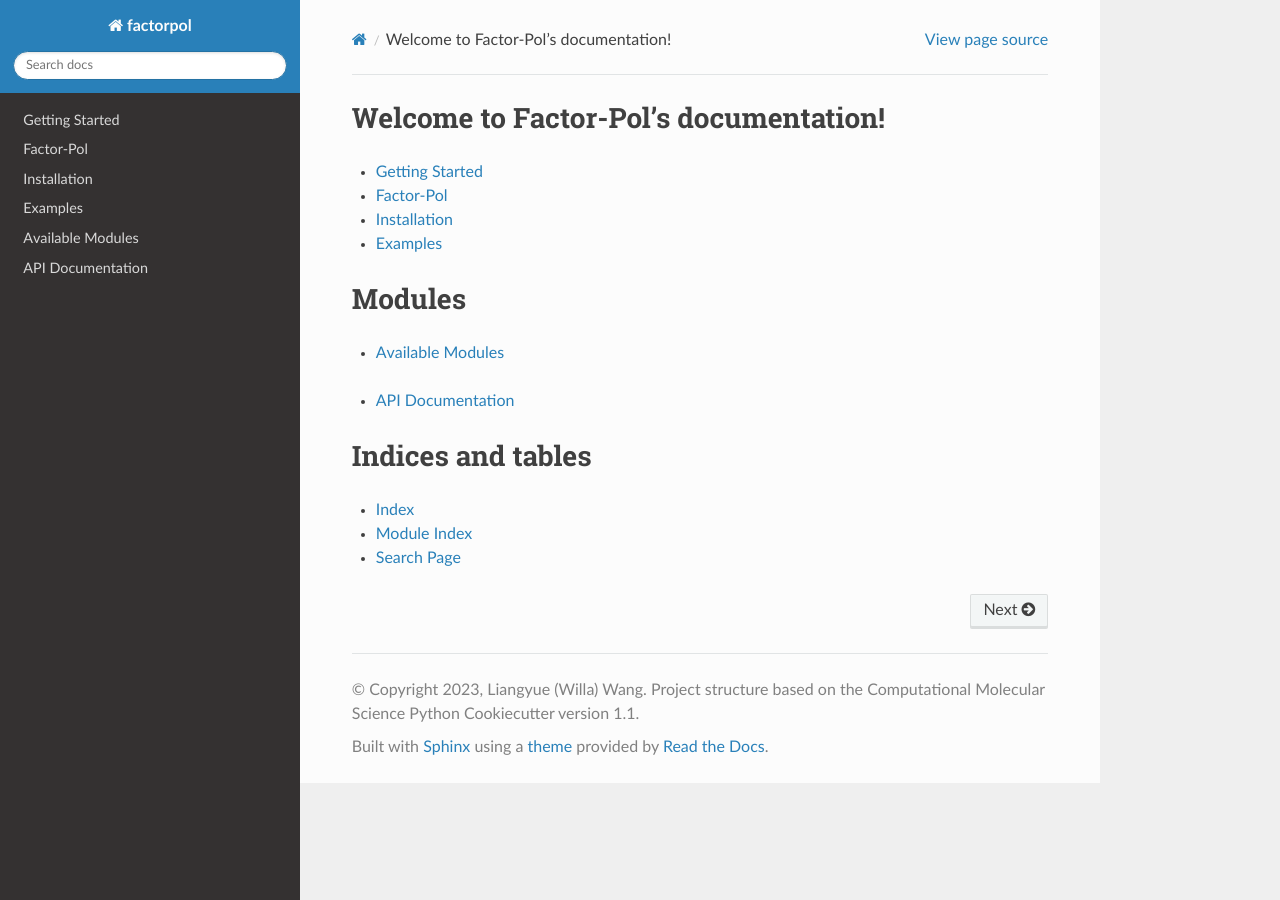
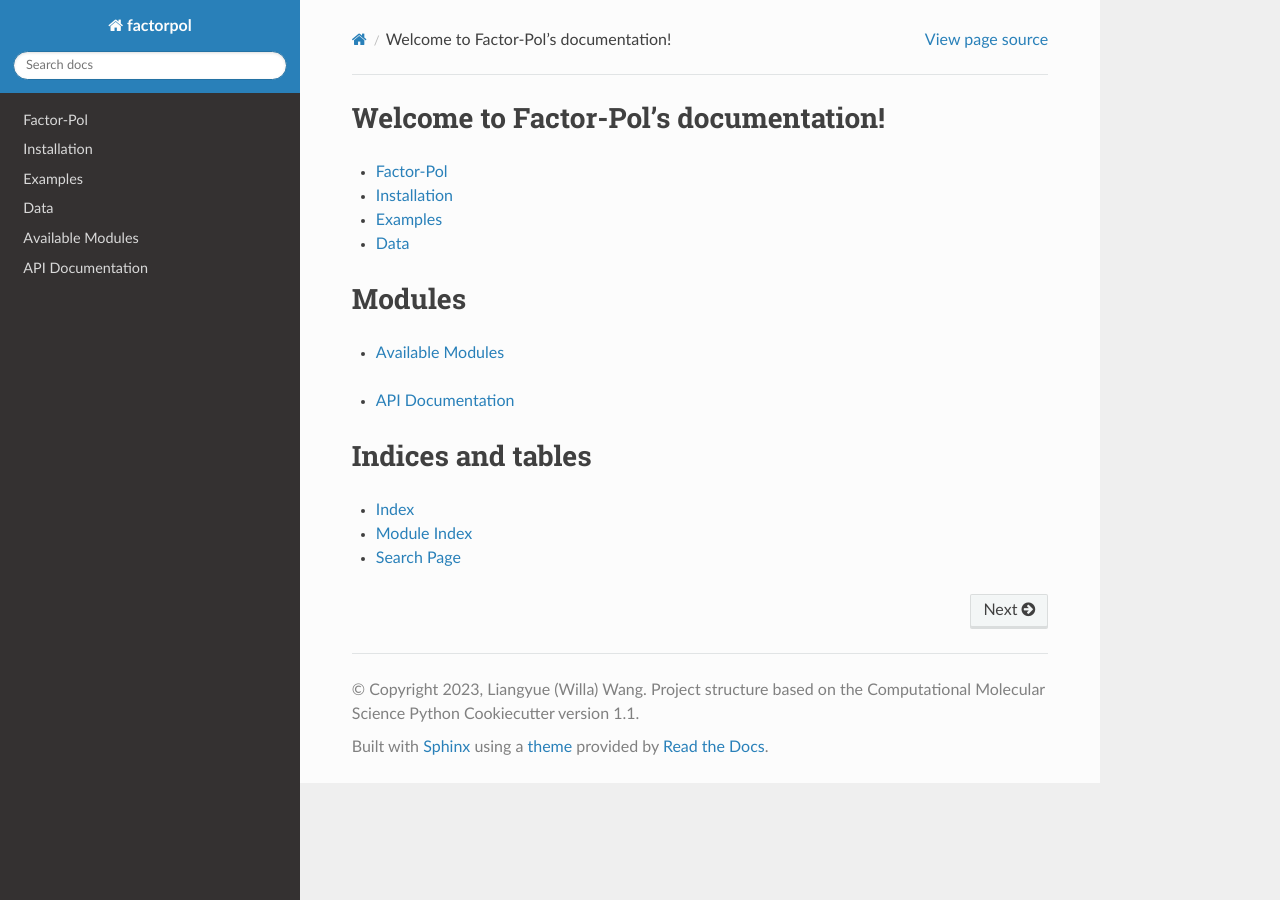
Before and after one commit to wwilla7/factorpol, a Sphinx documentation site: the page built from docs/index.rst, in a window 1280 px wide. Built offline with Sphinx 7.4.7 and the Read the Docs theme 2.0.0, drawn with Linux system fonts in a browser that asks for light colours; the version number could not be read and is left out.

Commit message:
documentation

```diff
--- /dev/null
+++ b/docs/data.rst
@@ -0,0 +1,5 @@
+.. include:: ../factorpol/data/README.rst
+
+
+.. note::
+    If hyperlinks above do not work, please navigate to `data <https://github.com/wwilla7/factorpol/tree/main/factorpol/data>`_.
--- a/docs/getting_started.rst
+++ b/docs/getting_started.rst
@@ -1,6 +1,3 @@
-Getting Started
-===============
-
 
 .. include:: ../README.rst
 
--- a/docs/index.rst
+++ b/docs/index.rst
@@ -12,6 +12,7 @@ Welcome to Factor-Pol's documentation!
    getting_started
    installation
    examples
+   data
 
 Modules
 ======================
```
Also changed, not shown: factorpol/data/README.rst.
